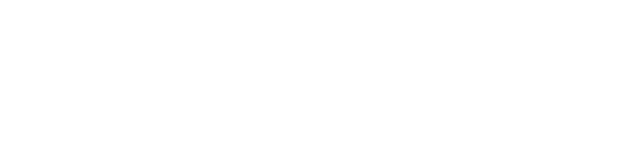
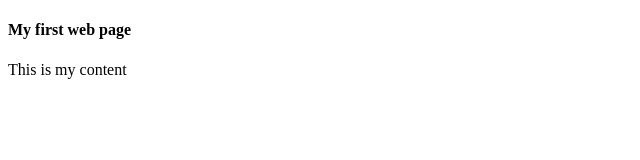
Before and after one commit to CasterBlanco/pull_request, a plain HTML site: page index.html in a window 1280 px wide. Shown: the whole page, without its empty margins (0-640 px from the left). Drawn offline with Linux system fonts and the light colour scheme.

Commit message:
Changed to h4

```diff
--- a/index.html
+++ b/index.html
@@ -6,6 +6,10 @@
     <meta name="viewport" content="width=device-width, initial-scale=1.0">
     <title>My First Web Page</title>
 </head>
+    <h4>My first web page</h4>
+    <div>
+        This is my content
+    </div>
 <body>
 
 </body>
```
